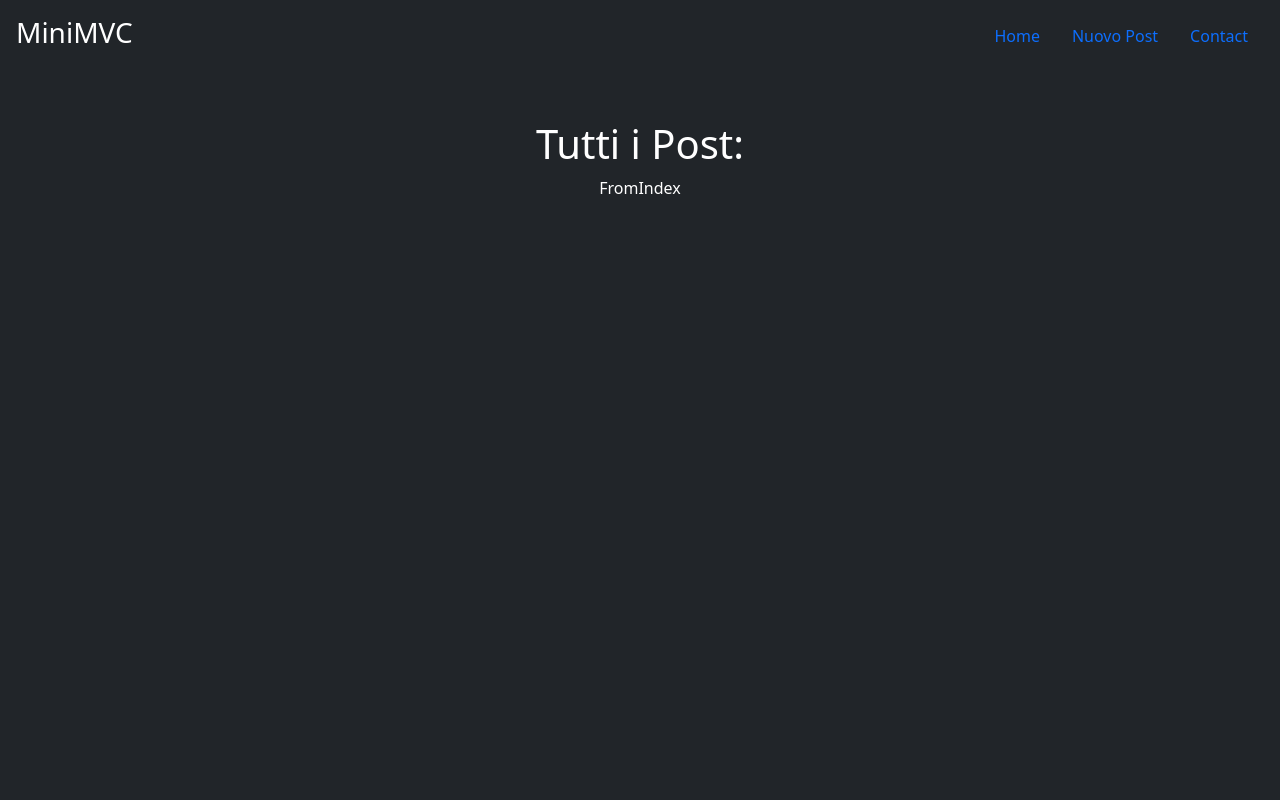
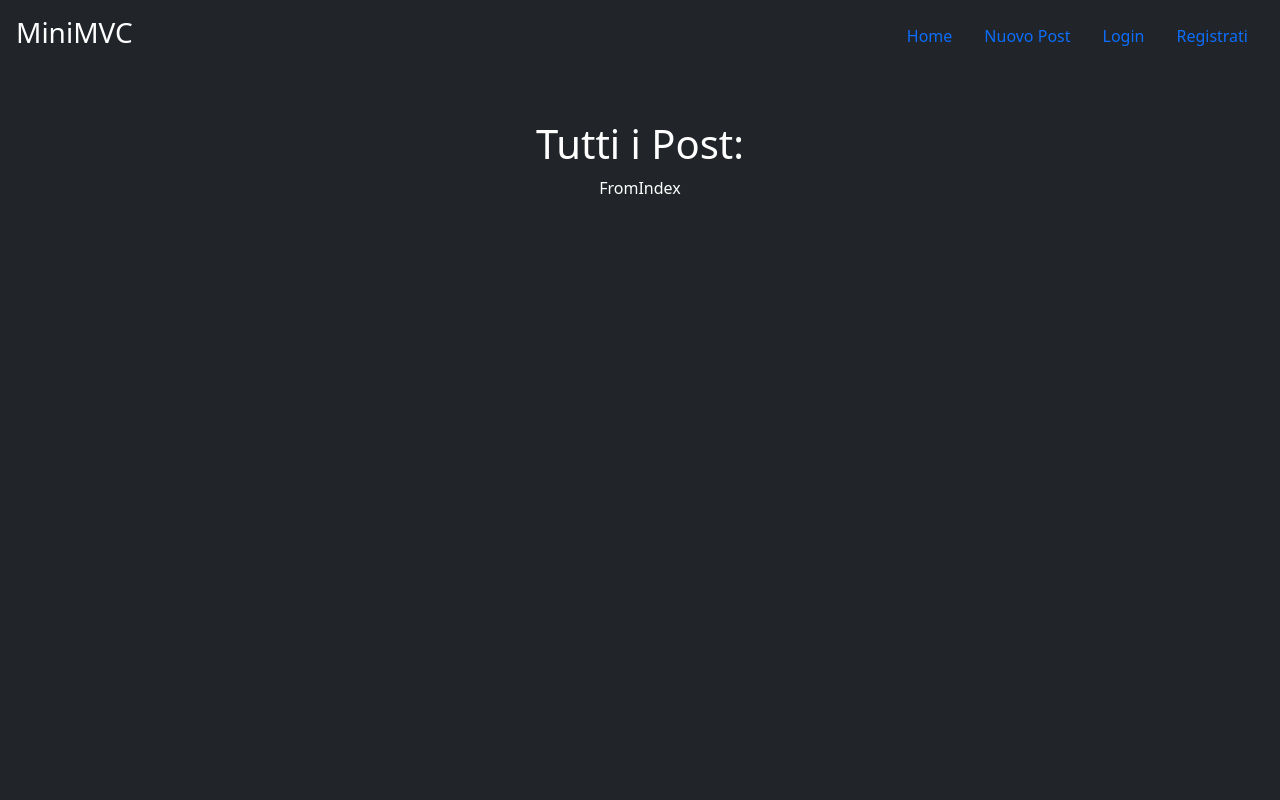
Before and after one commit to Cix8/mvc_test_1, a PHP site: page / in a window 1280 px wide. Run offline with PHP 8.4, Linux system fonts and the light colour scheme; the visitor is signed in with stand-in values (Sample User, id 1); data that the repository does not hold is empty.

Commit message:
details fixed

```diff
--- a/app/views/auth/register.template.php
+++ b/app/views/auth/register.template.php
@@ -18,7 +18,7 @@
     <div class="mb-3 text-center">
         <span class="d-inline-block mb-2">Ruolo</span>
         <select class="form-select" aria-label="Default select example" name="roletype">
-            <option selected>Open this select menu</option>
+            <option selected>Scegli un ruolo</option>
             <option value="user">User</option>
             <option value="editor">Editor</option>
             <option value="admin">Admin</option>
--- a/layout/index.template.php
+++ b/layout/index.template.php
@@ -25,7 +25,8 @@
                     <nav class="nav nav-masthead justify-content-center float-md-end">
                         <a class="nav-link active" aria-current="page" href="/">Home</a>
                         <a class="nav-link" href="/post/create">Nuovo Post</a>
-                        <a class="nav-link" href="">Contact</a>
+                        <a class="nav-link" href="/auth/login">Login</a>
+                        <a class="nav-link" href="/auth/register">Registrati</a>
                     </nav>
                 </div>
             </header>
```
Also changed, not shown: public/.htaccess.
